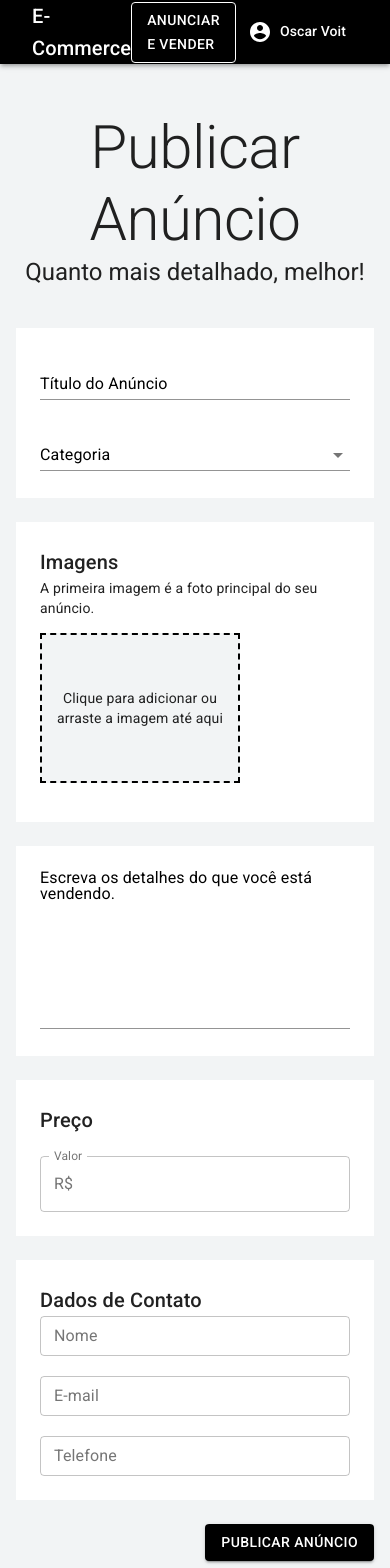
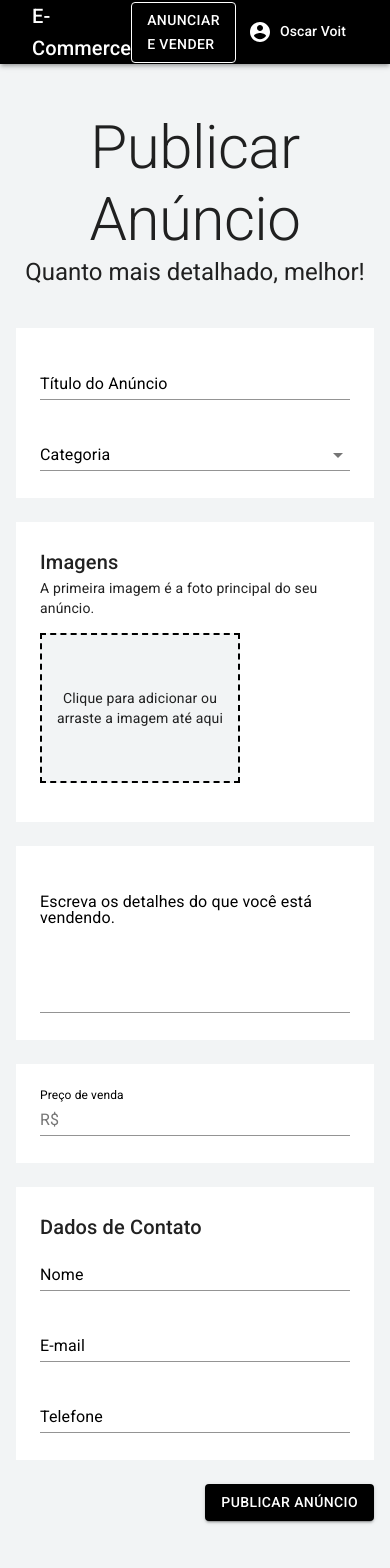
Before and after one commit to oscarvoit/e-commerce, a Next.js app: page /user/publish in a window 390 px wide. Shown: the top 1568 px of the page. Built offline with nearby package versions, Linux system fonts and the light colour scheme.

Commit message:
validacao campos price, name, email e phone

```diff
--- a/pages/user/publish.js
+++ b/pages/user/publish.js
@@ -93,12 +93,14 @@
     .min(6, 'Escreva um título maior')
     .max(100, 'Título muito grande')
     .required('Campo obrigatório'),
-
   category: yup.string().required('Campo obrigatório'),
-
   description: yup.string()
     .min(50, 'Escreva uma descrição com no mínimo 50 caracteres')
     .required('Campo obrigatório'),
+  price: yup.number().required('Campo obriatório'),
+  email: yup.string().email('Digite um e-mail válido').required('Campo obrigatório'),
+  name: yup.string().required('Campo obrigatório'),
+  phone: yup.number().required('Campo obriatório'),
 })
 
 const Publish = () => {
@@ -133,6 +135,10 @@
           title: '',
           category: '',
           description: '',
+          price: '',
+          email: '',
+          name: '',
+          phone: '',
         }}
         validationSchema={validationSchema}
         onSubmit={(values) => {
@@ -256,13 +262,14 @@
 
                 <Container maxWidth="md" className={classes.boxContainer}>
                   <Box className={classes.box}>
+                  <FormControl error={errors.description} fullWidth>
                   <InputLabel className={classes.inputLabel}>Escreva os detalhes do que você está vendendo.</InputLabel>
-                  <FormControl error={errors.description} fullWidth>
                     <Input
                       name="description"
                       multiline
                       rows={6}
                       variant="outlined"
+                      onChange={handleChange}
                       />
                       <FormHelperText>
                         { errors.description }
@@ -273,18 +280,20 @@
 
                 <Container maxWidth="md" className={classes.boxContainer}>
                   <Box className={classes.box}>
-                    <Typography component="h6" variant="h6" color="textPrimary">
-                      Preço
-                    </Typography>
-                    <br />
-                    <FormControl fullWidth variant="outlined">
-                      <InputLabel>Valor</InputLabel>
-                      <OutlinedInput
-                        onChange={() => {}}
+
+                  <FormControl error={errors.price} fullWidth>
+                  <InputLabel className={classes.inputLabel}>Preço de venda</InputLabel>
+                    <Input
+                      name="price"
+                      variant="outlined"
+                      onChange={handleChange}
                       startAdornment={<InputAdornment position="start">R$</InputAdornment>}
-                        labelWidth={40}
                       />
+                      <FormHelperText>
+                        { errors.price }
+                      </FormHelperText>
                     </FormControl>
+
                   </Box>
                 </Container>
 
@@ -293,26 +302,47 @@
                     <Typography component="h6" variant="h6" color="textPrimary">
                       Dados de Contato
                     </Typography>
-                  <TextField
-                    label="Nome"
-                    variant="outlined"
-                    size="small"
-                    fullWidth
+
+                    <FormControl error={errors.name} fullWidth>
+                      <InputLabel className={classes.inputLabel}>Nome</InputLabel>
+                      <Input
+                        name="name"
+                        value={values.name}
+                        onChange={handleChange}
                       />
+                      <FormHelperText>
+                        { errors.name}
+                      </FormHelperText>
+                    </FormControl>
+
                     <br /><br />
-                  <TextField
-                    label="E-mail"
-                    variant="outlined"
-                    size="small"
-                    fullWidth
+
+                    <FormControl error={errors.email} fullWidth>
+                      <InputLabel className={classes.inputLabel}>E-mail</InputLabel>
+                      <Input
+                        name="email"
+                        value={values.email}
+                        onChange={handleChange}
                       />
+                      <FormHelperText>
+                        { errors.email}
+                      </FormHelperText>
+                    </FormControl>
+
                     <br /><br />
-                  <TextField
-                    label="Telefone"
-                    variant="outlined"
-                    size="small"
-                    fullWidth
+
+                    <FormControl error={errors.phone} fullWidth>
+                      <InputLabel className={classes.inputLabel}>Telefone</InputLabel>
+                      <Input
+                        name="phone"
+                        value={values.phone}
+                        onChange={handleChange}
                       />
+                      <FormHelperText>
+                        { errors.phone}
+                      </FormHelperText>
+                    </FormControl>
+
                   </Box>
                 </Container>
 
```
Lines whose indentation alone changed are shown as unchanged.
